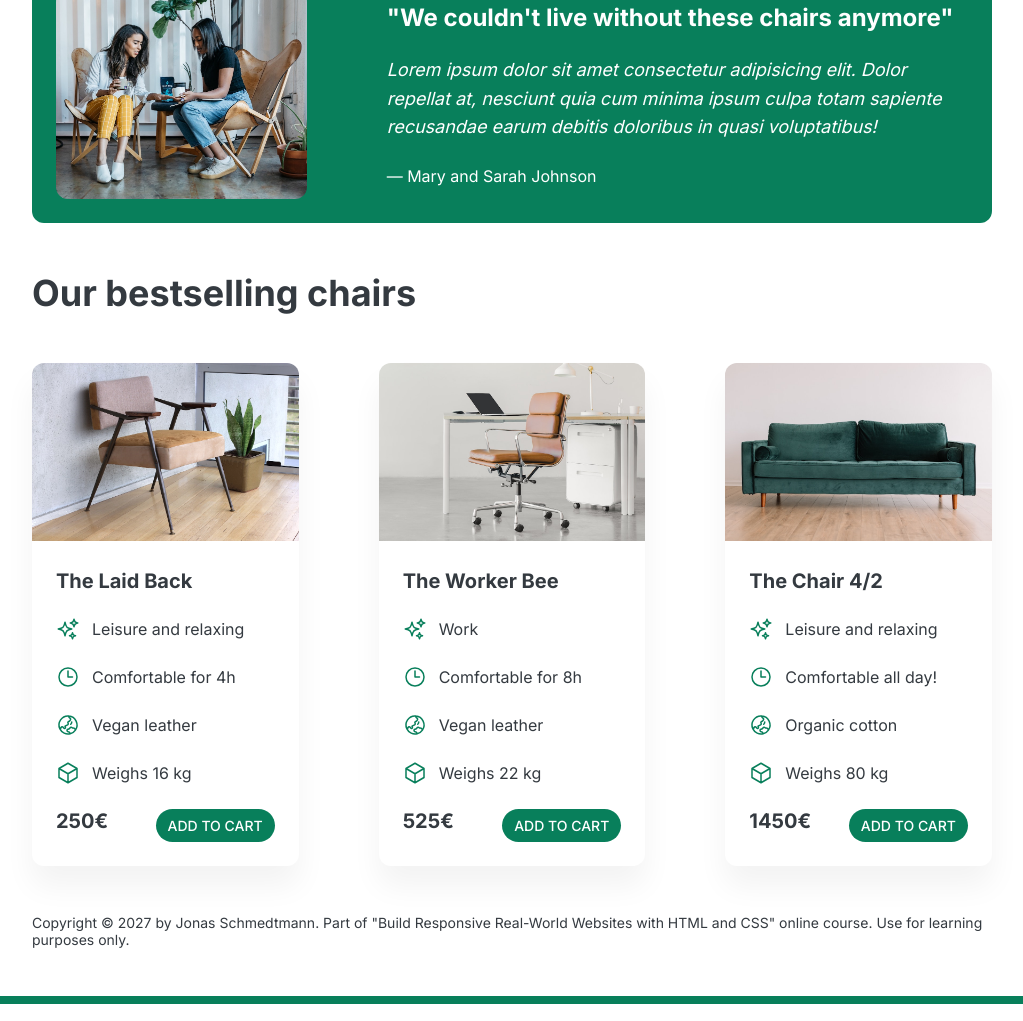
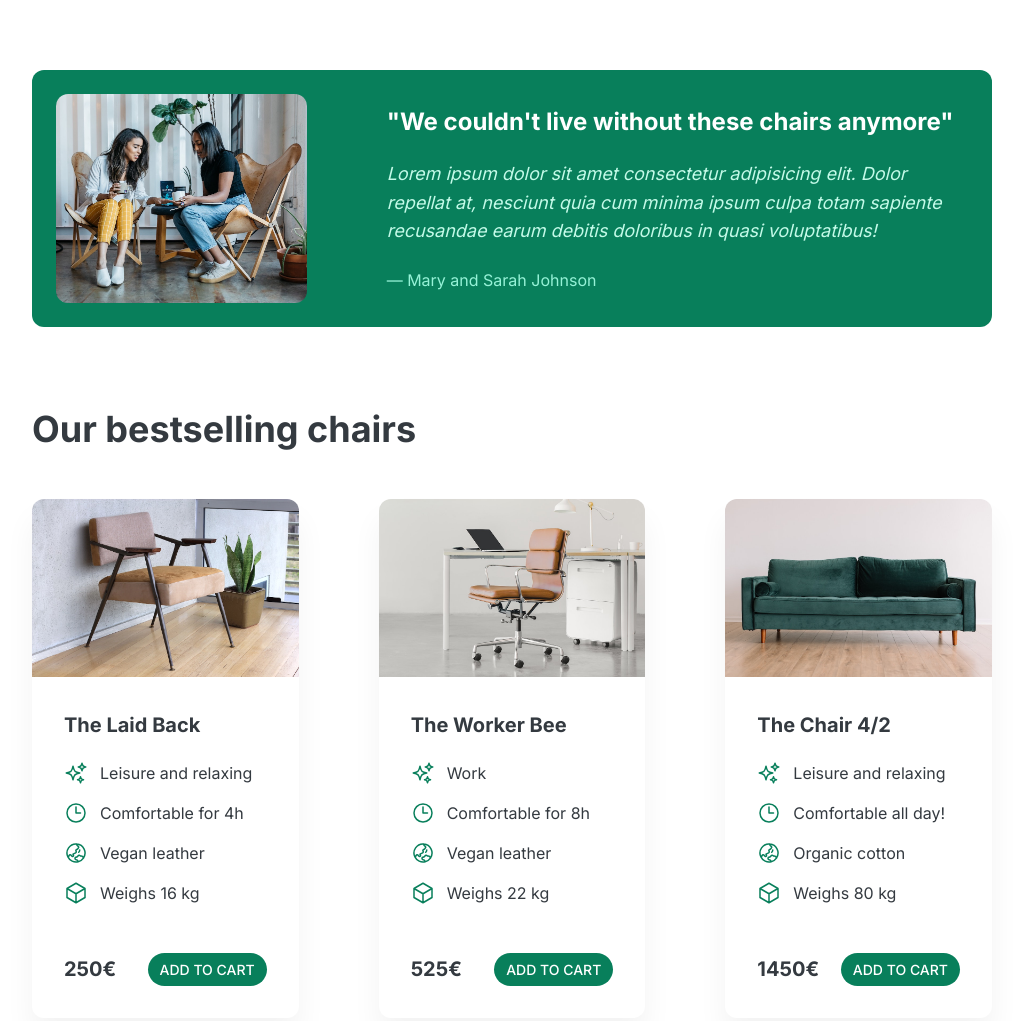
Before and after one commit to abbas-roholamin/web-design-rules-and-guidelines, a plain HTML site: page disc/index.html in a window 1280 px wide. Shown: the part 917-1938 px from the top of the page, without its empty margins (128-1151 px from the left). Drawn offline with Linux system fonts and the light colour scheme.

Commit message:
Imlement whitespace and visual hierarchy rules

```diff
--- a/disc/style.css
+++ b/disc/style.css
@@ -55,7 +55,7 @@ body {
 
 header,
 section {
-  margin-bottom: 48px;
+  margin-bottom: 80px;
 }
 
 h2 {
@@ -104,7 +104,7 @@ header {
   display: grid;
   grid-template-columns: repeat(2, 1fr);
   column-gap: 80px;
-  margin-top: 48px;
+  margin-top: 80px;
 }
 
 .header-text-box {
@@ -135,7 +135,7 @@ img {
   stroke: var(--teal-900);
   width: 32px;
   height: 32px;
-  margin-bottom: 16px;
+  margin-bottom: 24px;
 }
 
 .features-title {
@@ -171,6 +171,11 @@ img {
   margin-bottom: 24px;
   font-size: 18px;
   line-height: 1.6;
+  color: var(--teal-100);
+}
+
+.testimonial-author {
+  color: var(--teal-200);
 }
 
 /* CHAIRS */
@@ -185,7 +190,7 @@ img {
 }
 
 .chair-box {
-  padding: 24px;
+  padding: 32px;
 }
 
 h3 {
@@ -195,14 +200,14 @@ h3 {
 
 .chair-details {
   list-style: none;
-  margin-bottom: 24px;
+  margin-bottom: 48px;
 }
 
 .chair-details li {
   display: flex;
   align-items: center;
   gap: 12px;
-  margin-bottom: 24px;
+  margin-bottom: 16px;
 }
 
 .chair-details li:last-child {
@@ -218,6 +223,7 @@ h3 {
 .chair-price {
   display: flex;
   justify-content: space-between;
+  align-items: center;
   font-size: 20px;
 }
 
```
